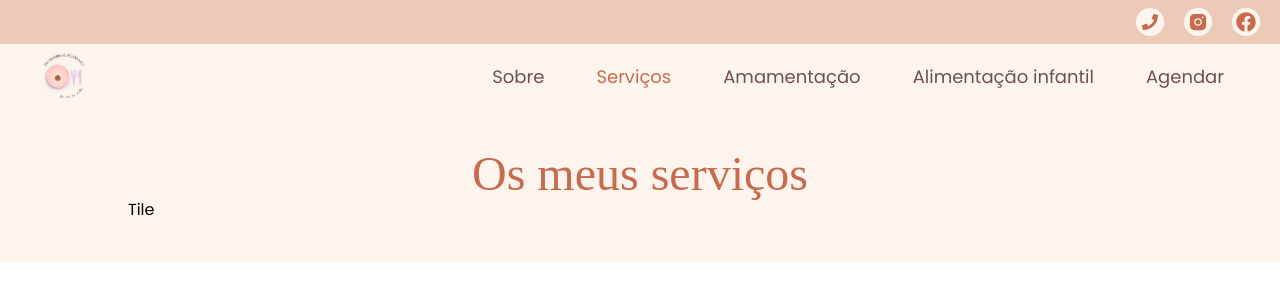
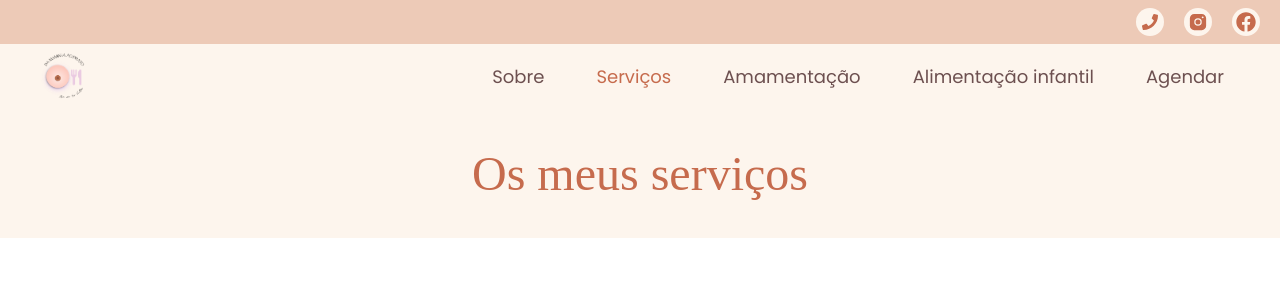
Before and after one commit to flyingkitties/da-maminha-ao-prato-app, a Next.js app: page /servicos in a window 1280 px wide. Shown: the top 300 px of the page. Built offline with nearby package versions, Linux system fonts and the light colour scheme; a web font is replaced by a local one.

Commit message:
error fix in services

```diff
--- a/src/app/servicos/components/Services.tsx
+++ b/src/app/servicos/components/Services.tsx
@@ -13,9 +13,9 @@ function Services() {
             Os meus serviços
           </h1>
           <div>
-            {servicos.map((service) => (
+            {/* {servicos.map((service) => (
               <Tile key={service} />
-            ))}
+            ))} */}
           </div>
         </div>
       </div>
```
